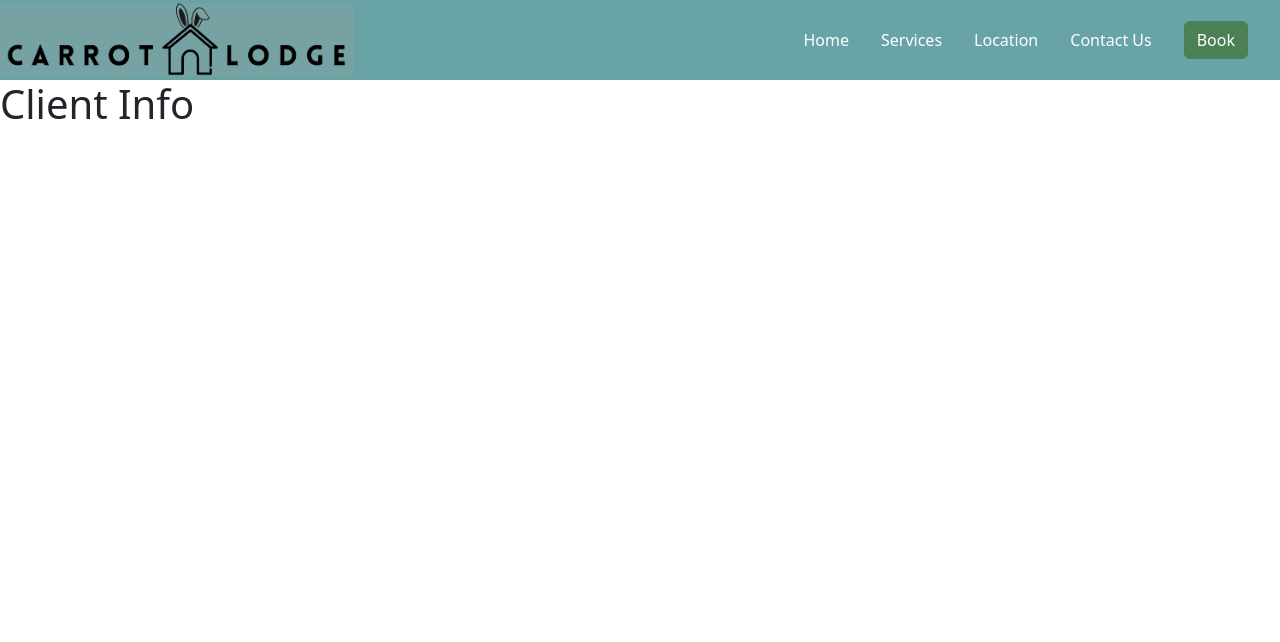
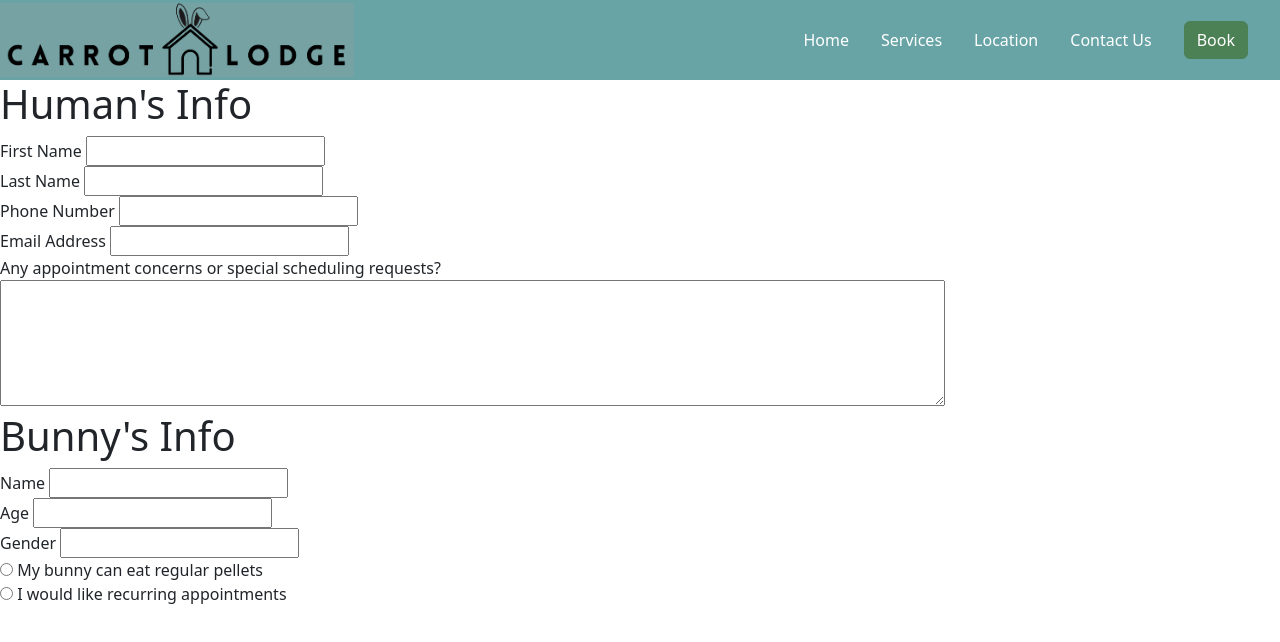
Before and after one commit to thealexand/SEG3125-Assi-1, a plain HTML site: page html/clientInfo.html in a window 1280 px wide. Drawn offline with Linux system fonts and the light colour scheme; files whose address does not match are found by name.

Commit message:
Add content to booking and clientInfo pages

```diff
--- a/css/booking.css
+++ b/css/booking.css
@@ -0,0 +1,7 @@
+#fullBody{
+    margin-left: 2em;
+}
+
+label{
+    margin-bottom:0.5em;
+}
--- a/html/clientInfo.html
+++ b/html/clientInfo.html
@@ -28,7 +28,62 @@
         </div>
       </nav>
 
-    <h1>Client Info</h1>
+
+
+    <div id="info">
+      <form id="info">
+        <h1>Human's Info</h1>
+        <div id="name">
+          <div id="fname">
+            <label for="fname">First Name</label>
+            <input type="text" id="fname" name="fname">
+          </div>
+          <div id="lname">
+            <label for="lname">Last Name</label>
+            <input type="text" id="lname" name="lname">
+          </div>
+        </div>
+
+        <div id="column-info">
+          <div id="phone">
+            <label for="phone-number">Phone Number</label>
+            <input type="text" id="phone-number" name="pnumber">
+          </div>
+          <div id="email">
+            <label for="email-address">Email Address</label>
+            <input type="text" id="email-address" name="email">
+          </div>
+        </div>
+
+        <label for="app-concerns">Any appointment concerns or special scheduling requests?</label><br>
+        <textarea id="app-concerns" name="app-concerns" rows="5" cols="100"></textarea>
+
+        <h1>Bunny's Info</h1>
+        <div id="column info">
+          <div id="name">
+            <label for="bname">Name</label>
+            <input type="text" id="bname" name="bname">
+          </div>
+          <div id="age">
+            <label for="bage">Age</label>
+            <input type="text" id="bage" name="bage">
+          </div>
+          <div id="gender">
+            <label for="bgender">Gender</label>
+            <input type="text" id="bgender" name="bgender">
+          </div>
+        </div>
+
+        <input type="radio" id="food-preference" name="food-preference" value="Yes">
+          <label for="food-preference">My bunny can eat regular pellets</label><br>
+
+          <input type="radio" id="food-preference" name="food-preference" value="No">
+          <label for="food-preference">I would like recurring appointments</label><br>
+
+      </form>
+
+    </div>
+
     <script src="bootstrap/js/bootstrap.bundle.min.js"></script>
 
 </body>
```
Also changed, not shown: html/booking.html (+25 -14 lines), html/services.html (+4 -2 lines).
